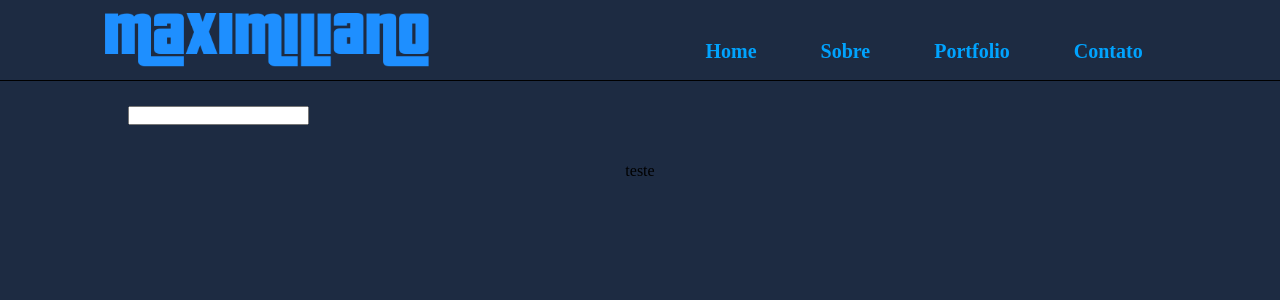
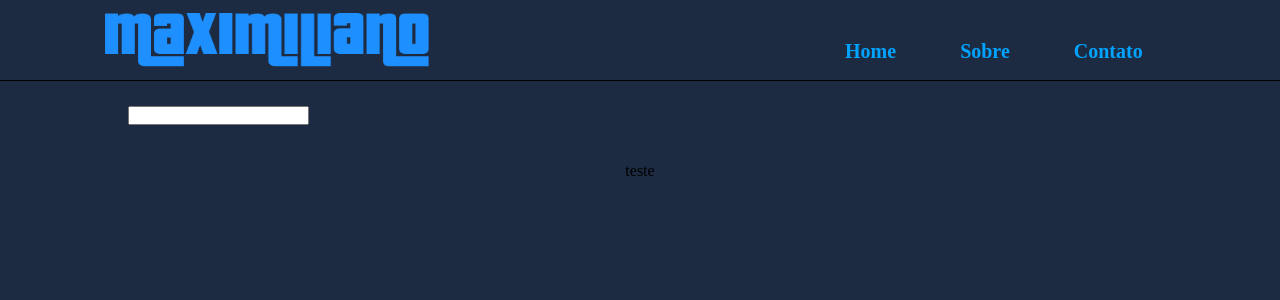
Before and after one commit to maximilianoalvarenga/maximilianoalvarenga, a React (Create React App) app: page /#/portfolio in a window 1280 px wide. Shown: the top 300 px of the page. Built offline with nearby package versions, Linux system fonts and the light colour scheme.

Commit message:
ajustada lógica para remover link para a página atual.

```diff
--- a/src/components/Header/Header.js
+++ b/src/components/Header/Header.js
@@ -1,18 +1,41 @@
 import { HeaderComponent, LinksPages } from "./HeaderStyle";
 import logo from '../../assets/logo.png';
-import { useNavigate} from 'react-router-dom';
+import { useNavigate, useLocation} from 'react-router-dom';
 
 const Header = () => {
     const navigate = useNavigate();
+
+    const location = useLocation()
+
+    const linksInformation = [
+        {
+            name: 'Home',
+            path: '/'
+        },
+        {
+            name: 'Sobre',
+            path: '/sobre'
+        },
+        {
+            name: 'Portfolio',
+            path: '/portfolio'
+        },
+        {
+            name: 'Contato',
+            path: '/contato'
+        },
+    ];
     return (
         <HeaderComponent>
             <img src={logo} alt='Logo página'/>
             <LinksPages>
                 <ul>
-                    <li onClick={ () => navigate('/')}>Home</li>
-                    <li onClick={ () => navigate('sobre')}>Sobre</li>
-                    <li onClick={ () => navigate('portfolio')}>Portfolio</li>
-                    <li onClick={ () => navigate('contato')}>Contato</li>
+                    { linksInformation.map(
+                        (link) =>
+                            link.path !== location.pathname
+                            && <li onClick={ () => navigate(link.path)}>{link.name}</li>
+                        )
+                    }
                 </ul>
             </LinksPages>
         </HeaderComponent>
--- a/src/pages/Home/Home.js
+++ b/src/pages/Home/Home.js
@@ -1,8 +1,12 @@
 import Header from "../../components/Header/Header";
 import MainHome from "../../components/MainHome/MainHome";
 import { HomeStyle } from "./HomeStyle";
+import {  useLocation } from 'react-router-dom';
 
 const Home = () => {
+    const location = useLocation()
+
+    console.log(location.pathname)
     return (
         <HomeStyle>
             <Header />
```
